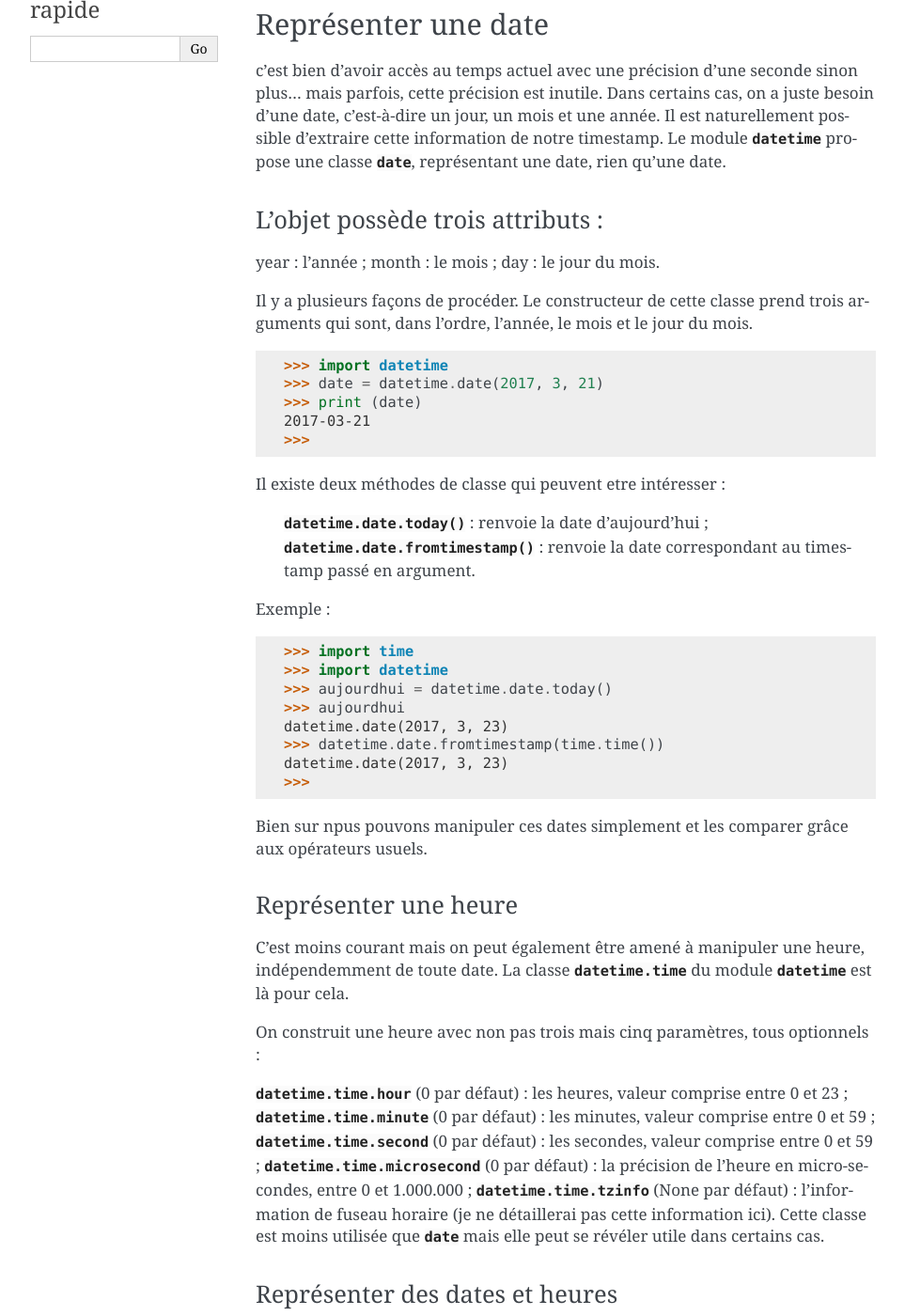
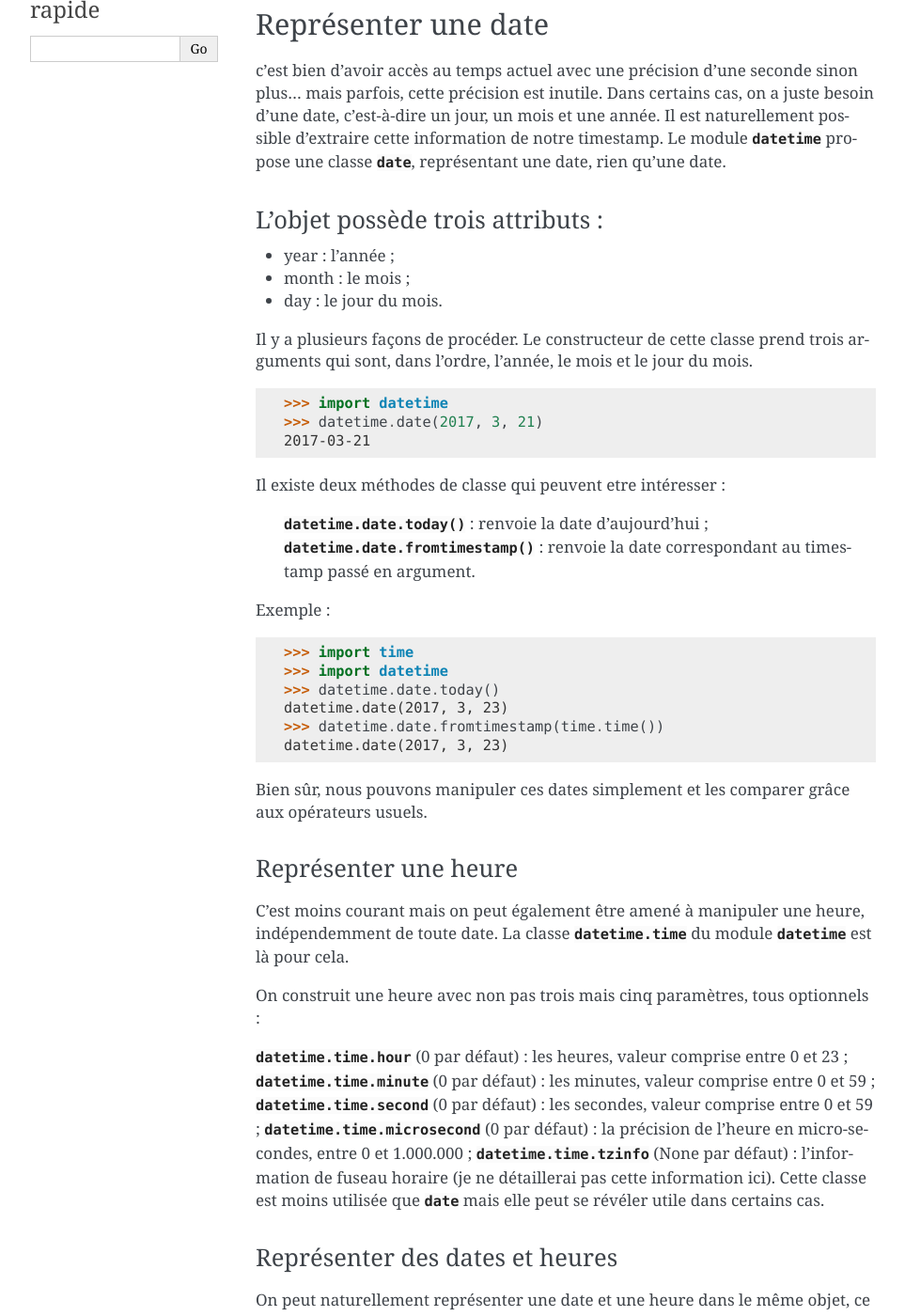
Before and after one commit to HE-Arc/livre-python, a Sphinx documentation site: the page built from source/datetime/index.rst, in a window 1280 px wide and 1400 px high, scrolled down 451 px. Shown: the whole window at 94% size, without its empty margins (148-1111 px from the left). Built offline with Sphinx 7.4.7, drawn with Linux system fonts in a browser that asks for light colours; some of the changed text lies outside the part shown.

Commit message:
datetime: mise en forme
cc @simojma3a

Signed-off-by: Yoan Blanc <yoan@dosimple.ch>

```diff
--- a/source/datetime/index.rst
+++ b/source/datetime/index.rst
@@ -28,40 +28,37 @@ représentant une date, rien qu'une date.
 L'objet possède trois attributs :
 ---------------------------------
 
-year : l'année ;
-month : le mois ;
-day : le jour du mois.
+- year : l'année ;
+- month : le mois ;
+- day : le jour du mois.
 
 Il y a plusieurs façons de procéder. Le constructeur de cette classe prend trois arguments qui sont, dans l'ordre, l'année, le mois et le jour du mois.
 
 .. code-block:: python3
 
-	>>> import datetime
-	>>> date = datetime.date(2017, 3, 21)
-	>>> print (date)
-	2017-03-21
-	>>>
+    >>> import datetime
+    >>> datetime.date(2017, 3, 21)
+    2017-03-21
 
+.. trois arguments obligatoire oui, il y a neuf au total.
 
 Il existe deux méthodes de classe qui peuvent etre intéresser :
 
-	:py:meth:`datetime.date.today()` : renvoie la date d'aujourd'hui ;
-	:py:meth:`datetime.date.fromtimestamp()` : renvoie la date correspondant au timestamp passé en argument.
+    :py:meth:`datetime.date.today()` : renvoie la date d'aujourd'hui ;
+    :py:meth:`datetime.date.fromtimestamp()` : renvoie la date correspondant au timestamp passé en argument.
 
-Exemple	:
+Exemple    :
 
 .. code-block:: python3
 
-	>>> import time
-	>>> import datetime
-	>>> aujourdhui = datetime.date.today()
-	>>> aujourdhui
-	datetime.date(2017, 3, 23)
-	>>> datetime.date.fromtimestamp(time.time())
-	datetime.date(2017, 3, 23)
-	>>>
+    >>> import time
+    >>> import datetime
+    >>> datetime.date.today()
+    datetime.date(2017, 3, 23)
+    >>> datetime.date.fromtimestamp(time.time())
+    datetime.date(2017, 3, 23)
 
-Bien sur npus pouvons manipuler ces dates simplement et les comparer grâce aux opérateurs usuels.
+Bien sûr, nous pouvons manipuler ces dates simplement et les comparer grâce aux opérateurs usuels.
 
 Représenter une heure
 ---------------------
```
Also changed, not shown: other parts of source/datetime/index.rst (+8 -6 lines).
